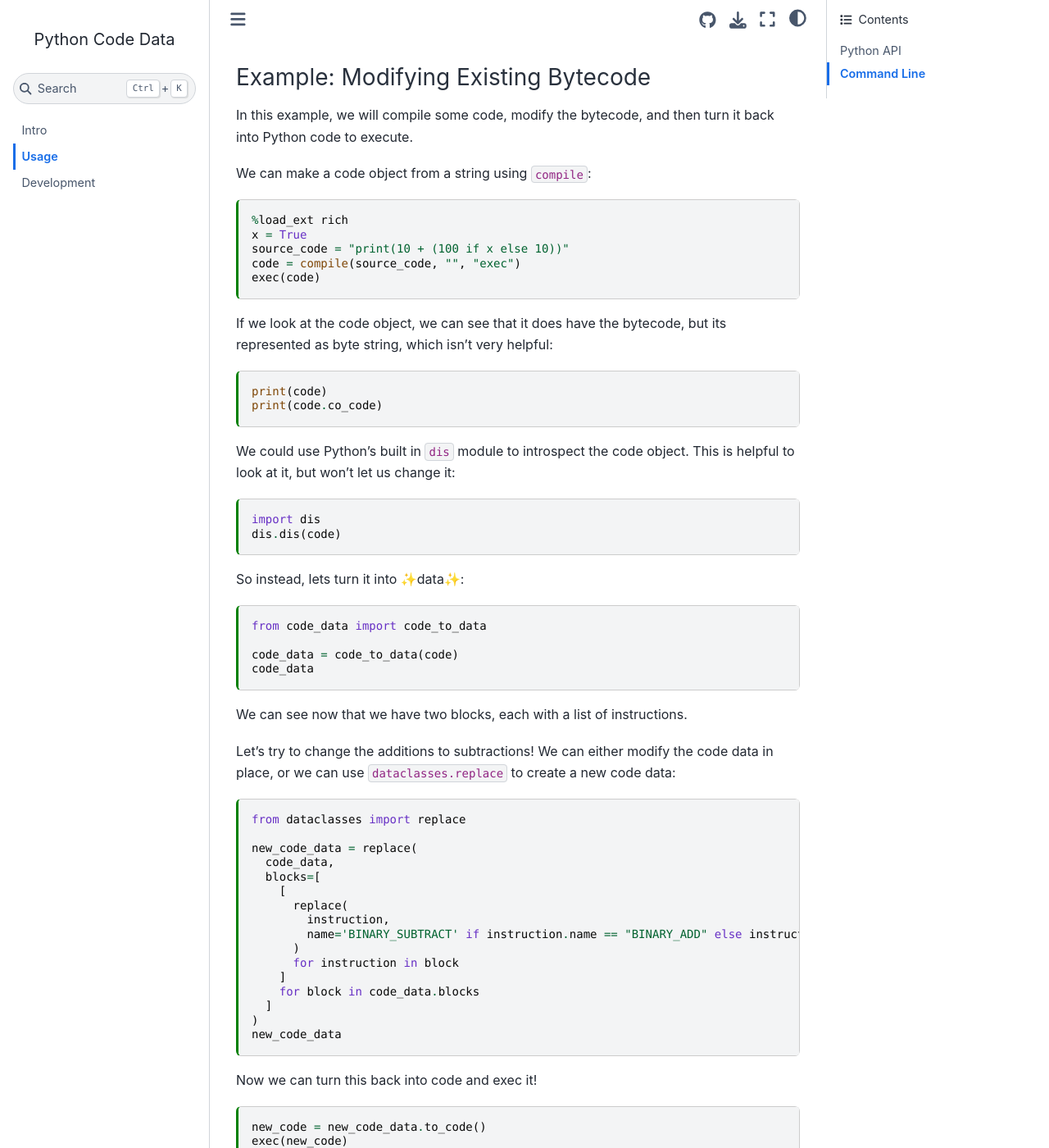
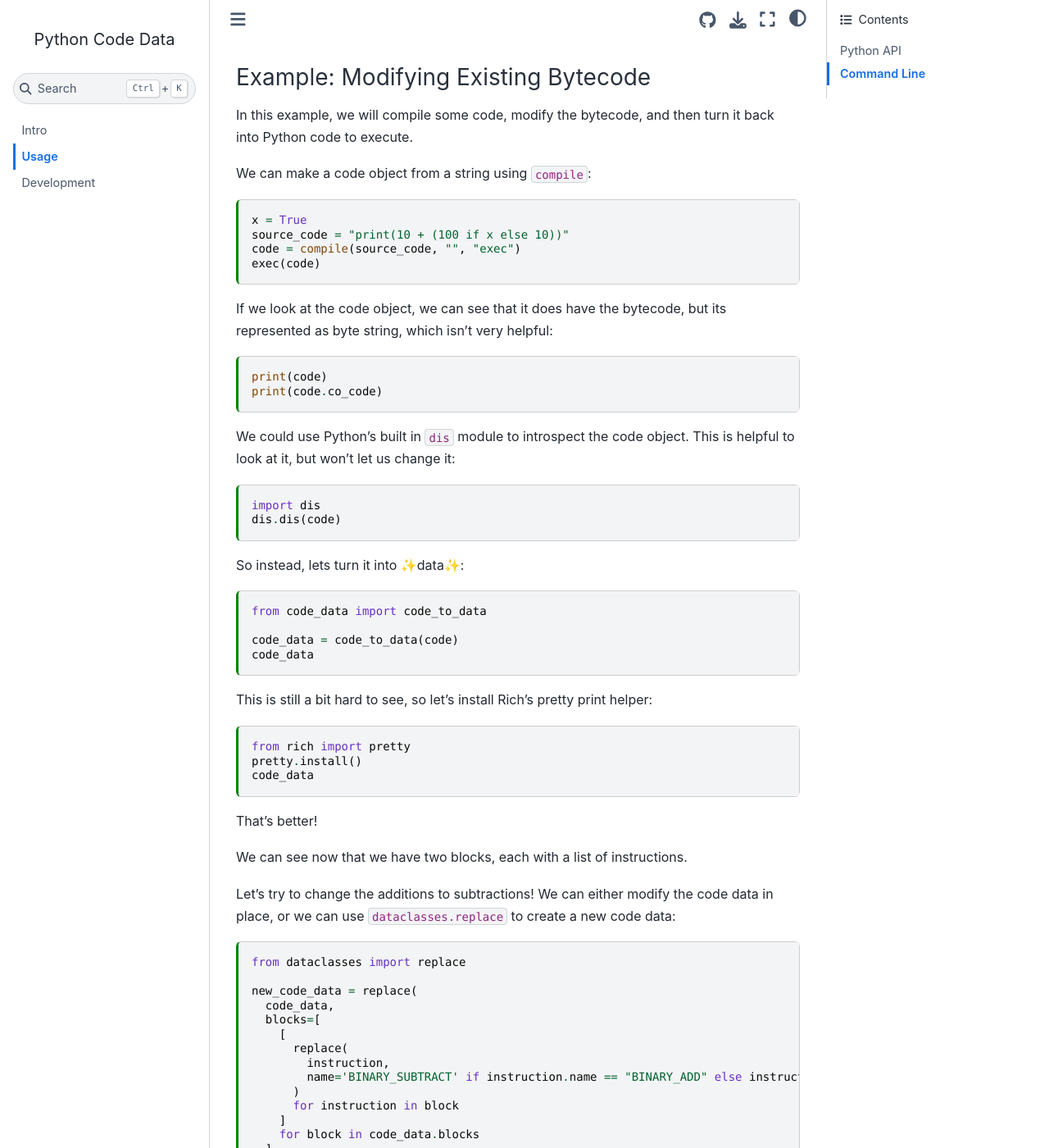
Before and after one commit to metadsl/python-code-data, a Jupyter Book: the page built from docs/usage.md, in a window 1280 px wide and 1400 px high, scrolled down 374 px. Shown: the whole window at 82% size. Built offline with Jupyter Book 1.0.4 settings and Sphinx 7.4.7 and the Sphinx Book theme 1.1.4, drawn with Linux system fonts in a browser that asks for light colours; pages that are not in the unit, such as notebooks, are missing from menus.

Commit message:
Try fixing docs

````diff
--- a/docs/_config.yml
+++ b/docs/_config.yml
@@ -6,7 +6,8 @@ author: metadsl
 
 # See https://jupyterbook.org/content/execute.html
 execute:
-  execute_notebooks: force
+  execute_notebooks: auto
+  allow_errors: False
 
 # Information about where the book exists on the web
 repository:
--- a/docs/conf.py
+++ b/docs/conf.py
@@ -28,7 +28,7 @@ html_theme = 'sphinx_book_theme'
 html_theme_options = {'search_bar_text': 'Search this book...', 'launch_buttons': {'notebook_interface': 'classic', 'binderhub_url': 'https://mybinder.org', 'jupyterhub_url': '', 'thebe': False, 'colab_url': ''}, 'path_to_docs': 'docs', 'repository_url': 'https://github.com/metadsl/python-code-data', 'repository_branch': 'main', 'google_analytics_id': '', 'extra_navbar': 'Powered by <a href="https://jupyterbook.org">Jupyter Book</a>', 'extra_footer': '', 'home_page_in_toc': True, 'use_repository_button': True, 'use_edit_page_button': False, 'use_issues_button': True}
 html_title = 'Python Code Data'
 jupyter_cache = ''
-jupyter_execute_notebooks = 'force'
+jupyter_execute_notebooks = 'auto'
 language = None
 latex_engine = 'pdflatex'
 myst_enable_extensions = ['colon_fence', 'dollarmath', 'linkify', 'substitution', 'tasklist']
--- a/docs/usage.md
+++ b/docs/usage.md
@@ -32,7 +32,6 @@ In this example, we will compile some code, modify the bytecode, and then turn i
 We can make a code object from a string using `compile`:
 
 ```{code-cell}
-%load_ext rich
 x = True
 source_code = "print(10 + (100 if x else 10))"
 code = compile(source_code, "", "exec")
@@ -61,6 +60,16 @@ from code_data import code_to_data
 code_data = code_to_data(code)
 code_data
 ```
+
+This is still a bit hard to see, so let's install Rich's pretty print helper:
+
+```{code-cell}
+from rich import pretty
+pretty.install()
+code_data
+```
+
+That's better!
 
 We can see now that we have two blocks, each with a list of instructions.
 
````
Also changed, not shown: 3 other files.
